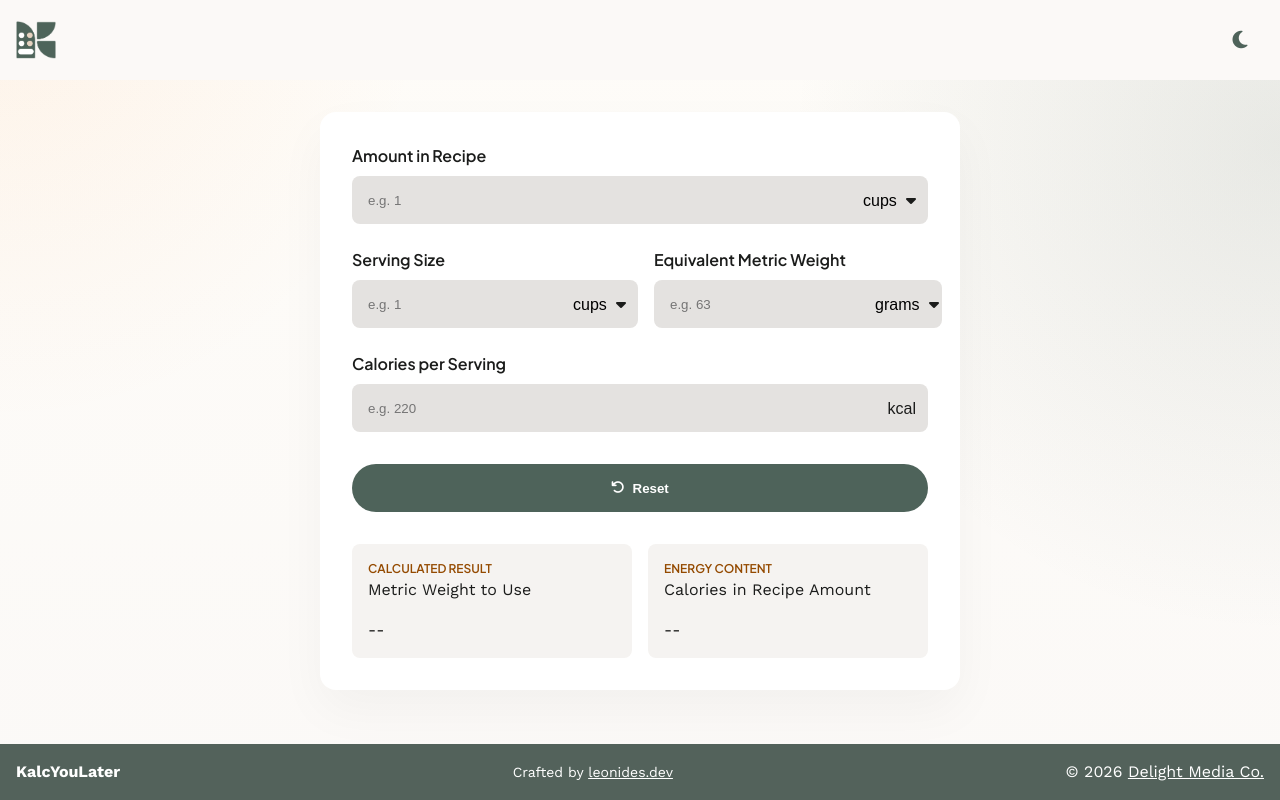
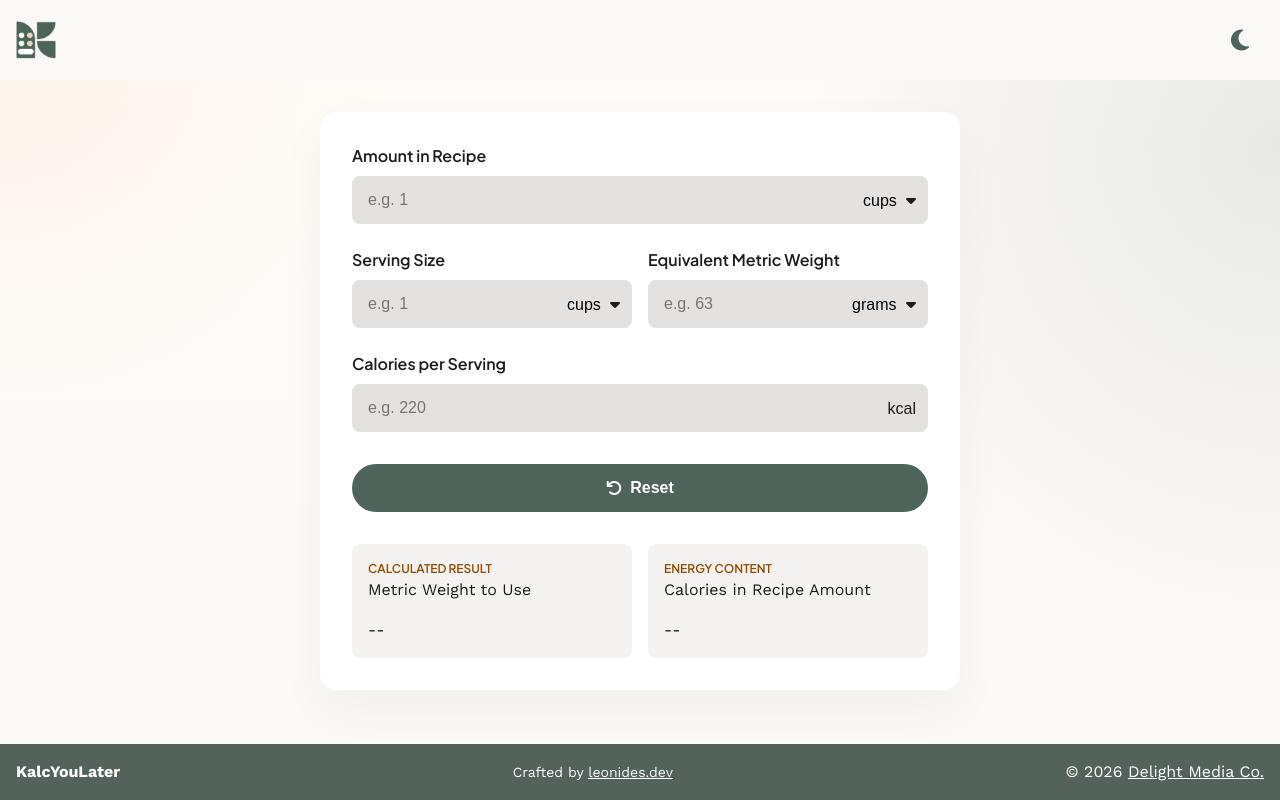
Before and after one commit to mjleonides/kalcyoulater, a Vue app: page / in a window 1280 px wide. Built offline with nearby package versions, Linux system fonts and the light colour scheme.

Commit message:
Consistent button and field size

```diff
--- a/src/components/ButtonComponent.vue
+++ b/src/components/ButtonComponent.vue
@@ -47,6 +47,7 @@ const classes = computed(() => {
   gap: 0.5rem;
   justify-content: center;
   align-items: center;
+  font-size: var(--field-font-size);
 }
 
 .button-primary {
--- a/src/components/InputNumber.vue
+++ b/src/components/InputNumber.vue
@@ -36,5 +36,7 @@ input {
   padding: 0.75rem 1rem;
   background: inherit;
   border-radius: var(--radius-field);
+  font-size: var(--field-font-size);
+  width: 100%;
 }
 </style>
--- a/src/styles.css
+++ b/src/styles.css
@@ -43,6 +43,7 @@
   --space-xl: 2rem;
   --space-2xl: 3rem;
   --field-height: 3rem;
+  --field-font-size: 1rem;
 
   font-family: var(--font-body);
   line-height: 1.5;
```
